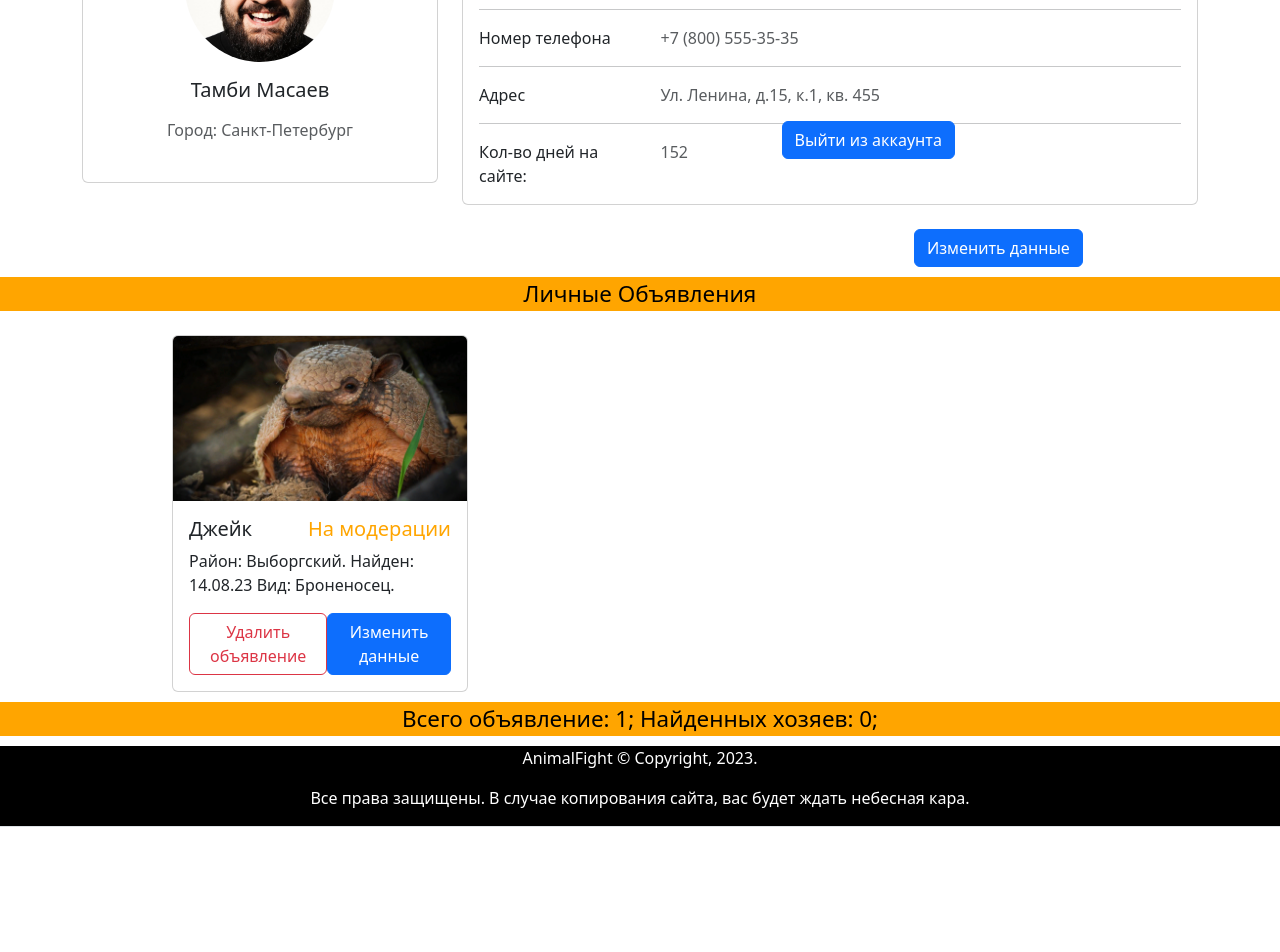
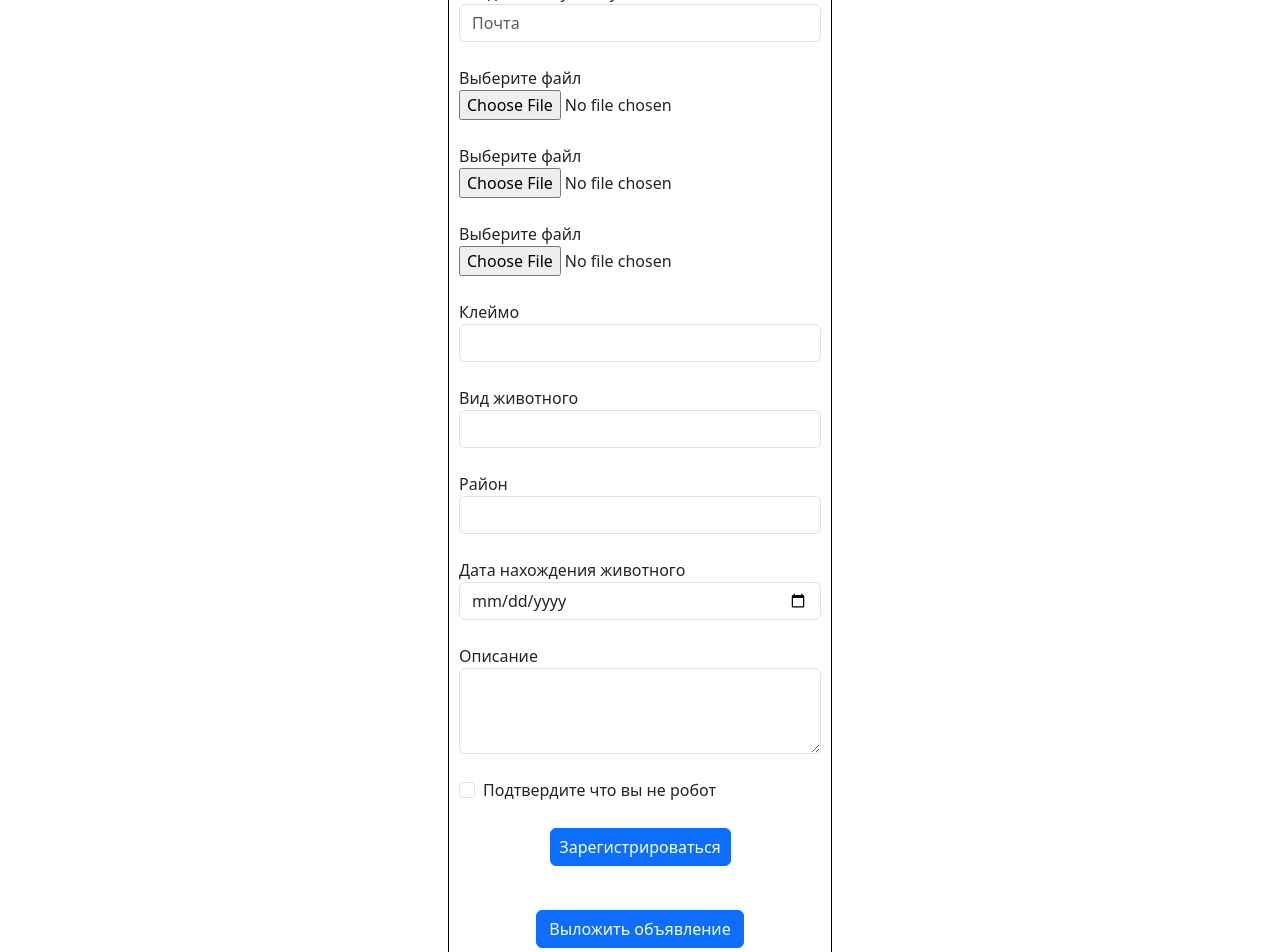
Before and after one commit to Lamarin9/animals.site, a React (Create React App) app: page /dobavjiv in a window 1280 px wide. Shown: the part 300-1252 px from the top of the page. Before the commit the page ends 1127 px from the top, so only its background shows below. Built offline with nearby package versions, Linux system fonts and the light colour scheme.

Commit message:
asdasdasd

```diff
--- a/package.json
+++ b/package.json
@@ -9,6 +9,7 @@
     "bootstrap": "^5.3.2",
     "react": "^18.2.0",
     "react-dom": "^18.2.0",
+    "react-router-dom": "^6.20.1",
     "react-scripts": "5.0.1",
     "web-vitals": "^2.1.4"
   },
--- a/src/App.js
+++ b/src/App.js
@@ -1,17 +1,25 @@
+import {Routes, Route} from "react-router-dom";
 import Main from "./pages/main";
 import Registarcia from "./pages/registracia";
 import Voiti from "./pages/Voiti";
 import Lichkab from "./pages/lichkab";
+import Dobavjiv from "./pages/dobavjiv";
+import Vsejiv from "./pages/vsejiv";
+import Cardjiv from "./pages/cardjiv";
 import "./components/qqq.css";
 
-
-
 function App() {
-  return (
-    <div>
-      <Lichkab/>
-    </div>
+  return (<div>
+            <Routes>
+                <Route path={'/'} element={<Main/>}/>
+                <Route path={'/registracia'} element={<Registarcia/>}/>
+                <Route path={'/Voiti'} element={<Voiti/>}/>
+                <Route path={'/lichkab'} element={<Lichkab/>}/>
+                <Route path={'/dobavjiv'} element={<Dobavjiv/>}/>
+                <Route path={'/vsejiv'} element={<Vsejiv/>}/>
+                <Route path={'/cardjiv'} element={<Cardjiv/>}/>
+            </Routes>
+        </div>
   );
 }
-
 export default App;
--- a/src/components/qqq.css
+++ b/src/components/qqq.css
@@ -114,6 +114,12 @@
     margin-top: 8%;
 }
 
+.contei26{
+    margin-left: 40%;
+    margin-top: 8%;
+    height: 100%;
+}
+
 .ft{
     display: flex;
     flex-direction: column;
@@ -123,6 +129,7 @@
 .ff{
     margin-top: 15px;
 }
+
 
 .picc{
     float: left;
@@ -144,14 +151,14 @@
 }
 
 .butn{
-    color: white;
+    color: white important;
     margin: 0;
 }
 
 .pur{
-    background-color: orange;
+    background-color: orange important;
 }
 
 .pur:hover{
-    background-color: rgb(141, 95, 9);
+    background-color: rgb(141, 95, 9) important;
 }
--- a/src/index.js
+++ b/src/index.js
@@ -1,12 +1,16 @@
 import React from 'react';
-import ReactDOM from 'react-dom/client';
 import App from './App';
 import 'bootstrap/dist/js/bootstrap.bundle.min';
 import 'bootstrap/dist/css/bootstrap.min.css';
+import ReactDOM from 'react-dom/client';
+import {BrowserRouter} from "react-router-dom";
+
 
 
 
 const root = ReactDOM.createRoot(document.getElementById('root'));
 root.render(
+<BrowserRouter>
     <App />
+</BrowserRouter>
 );
--- /dev/null
+++ b/src/pages/cardjiv.jsx
@@ -0,0 +1,36 @@
+import Header from "../components/header";
+import Footer from "../components/footer";
+import Cards from "../components/cards";
+import "../components/qqq.css";
+import img6 from '../images/Pic/cat.jpg';
+import React from 'react';
+
+const Cardjiv = () => {
+    return (
+        <div>
+            <Header />
+
+            <h1 class="lineReg">Подробности о животном</h1>
+
+<img src={img6} class="picc" alt="..."/>
+
+<div style={{"minHeight":"61vh"}}>
+<div class="contei26">
+<ul class="list-group list-group-flush">
+  <li class="list-group-item">Хозяин: Никита Игнатьев</li>
+  <li class="list-group-item">Номер телефона: +7 (123) 888-32-52</li>
+  <li class="list-group-item">Почта: NikitkaKrut18@gmail.com</li>
+  <li class="list-group-item">Кличка: Базилио </li>
+  <li class="list-group-item">Клеймо: есть </li>
+  <li class="list-group-item">Описание: Кошка, 13 лет, любит рыбу и ненавидет змей.</li>
+</ul>
+</div>
+</div>
+
+
+            <Footer />
+        </div>
+    )
+}
+
+export default Cardjiv;
--- a/src/pages/dobavjiv.jsx
+++ b/src/pages/dobavjiv.jsx
@@ -0,0 +1,85 @@
+import Header from "../components/header";
+import Footer from "../components/footer";
+import "../components/qqq.css";
+import React from 'react';
+
+const Dobavjiv = () => {
+    return (
+        <div>
+            <Header />
+
+            <form class="contei">
+    <label for="inputA">Ваше имя</label>
+    <input type="text" class="form-control" id="inputA" required/>
+    <br/>
+    <label for="inputK">Введите номер телефона</label>
+    <input type="text" class="form-control" id="inputK" required/>
+    <br/>
+    <label for="inputEmail1">Введите вашу почту</label>
+    <input type="email" class="form-control" id="inputEmail1" placeholder="Почта" required/>
+    <br/>
+        <div class="form-group">
+          <label for="exampleFormControlFile1">Выберите файл</label>
+          <input type="file" class="form-control-file" id="exampleFormControlFile1" required/>
+        </div>
+        <br/>
+        <div class="form-group">
+          <label for="exampleFormControlFile1">Выберите файл</label>
+          <input type="file" class="form-control-file" id="exampleFormControlFile1"/>
+        </div>
+        <br/>
+        <div class="form-group">
+          <label for="exampleFormControlFile1">Выберите файл</label>
+          <input type="file" class="form-control-file" id="exampleFormControlFile1"/>
+        </div>
+    <br/>
+    <label for="inputLast">Клеймо</label>
+    <input type="text" class="form-control" id="inputKlich"/>
+    <br/>
+    <label for="inputLast">Вид животного</label>
+    <input type="text" class="form-control" id="inputKlich"/>
+    <br/>
+    <label for="inputLast">Район</label>
+    <input type="text" class="form-control" id="inputKlich"/>
+    <br/>
+    <label for="inputLast">Дата нахождения животного</label>
+    <input type="date" class="form-control" id="inputKlich"/>
+    <br/>
+    <label for="exampleFormControlTextarea1">Описание</label>
+    <textarea class="form-control" id="exampleFormControlTextarea1" rows="3"></textarea>
+    <br/>
+      <div class="form-check">
+        <input class="form-check-input" type="checkbox" id="gridCheck"/>
+        <label class="form-check-label" for="gridCheck">
+          Подтвердите что вы не робот
+        </label>
+      </div>
+      <br/>
+      <details class="w-100 d-flex flex-column justify-content-center align-items-center">
+        <summary class="btn btn-primary w-50 d-flex flex-column justify-content-center align-items-center" style={{"margin": "auto", "margin-bottom": "20px"}}>
+          Зарегистрироваться
+        </summary>
+        <div class = "d-flex flex-column justify-content-center align-items-center w-50" style={{"margin": "auto"}}>
+        <div class="mb-4 w-100">
+          <input type="text" class="form-control border border-primary" placeholder="Email" required/>
+        </div>
+          <div class="mb-4 w-100">
+          <input type="password" class="form-control border border-primary" placeholder="Пароль" required/>
+          </div>
+          <div class="mb-4 w-100">
+          <input type="password" class="form-control border border-primary" placeholder="Введите пароль повторно" required/>
+          </div>
+        </div>
+      </details>
+    <br/>
+    <div class="d-flex justify-content-center align-items-center">
+    <button type="submit" class="btn btn-primary">Выложить объявление</button>
+</div>
+  </form>
+
+            <Footer />
+        </div>
+    )
+}
+
+export default Dobavjiv;
--- /dev/null
+++ b/src/pages/vsejiv.jsx
@@ -0,0 +1,53 @@
+import Header from "../components/header";
+import Footer from "../components/footer";
+import Cards from "../components/cards";
+import "../components/qqq.css";
+import React from 'react';
+
+const Vsejiv = () => {
+    return (
+        <div>
+            <Header />
+
+            <h1 class="lineReg">Найденные животные</h1>
+
+            <hr class="mt-3 mb-4" />
+            <div>
+                <div class="w-50 m-auto " >
+                    <form class="d-flex but" role="search">
+                        <input class="form-control me-2" type="search" placeholder="Введите виж животного" aria-label="Search" />
+                    </form>
+                </div>
+
+                <div class="w-50 m-auto " >
+                    <form class="d-flex but" role="search">
+                        <input class="form-control me-2" type="search" placeholder="Введите район" aria-label="Search" />
+                    </form>
+                </div>
+
+                <div class="w-50 m-auto " >
+                    <div class="d-flex justify-content-center align-items-center" >
+                        <button type="button" class="btn btn-warning">Сделать поиск</button>
+                    </div>
+                </div>
+            </div>
+            <hr class="mt-5 mb-4" />
+
+            <div class="row row-cols-1 row-cols-md-3 g-4 w-75 m-auto">
+                <Cards />
+                <Cards />
+                <Cards />
+                <Cards />
+                <Cards />
+                <Cards />
+                <Cards />
+                <Cards />
+                <Cards />
+            </div>
+<br/>
+            <Footer />
+        </div>
+    )
+}
+
+export default Vsejiv;
```
Also changed, not shown: src/components/header.jsx (+9 -6 lines), 1 other file (tests, documents, lock files or other folders).
